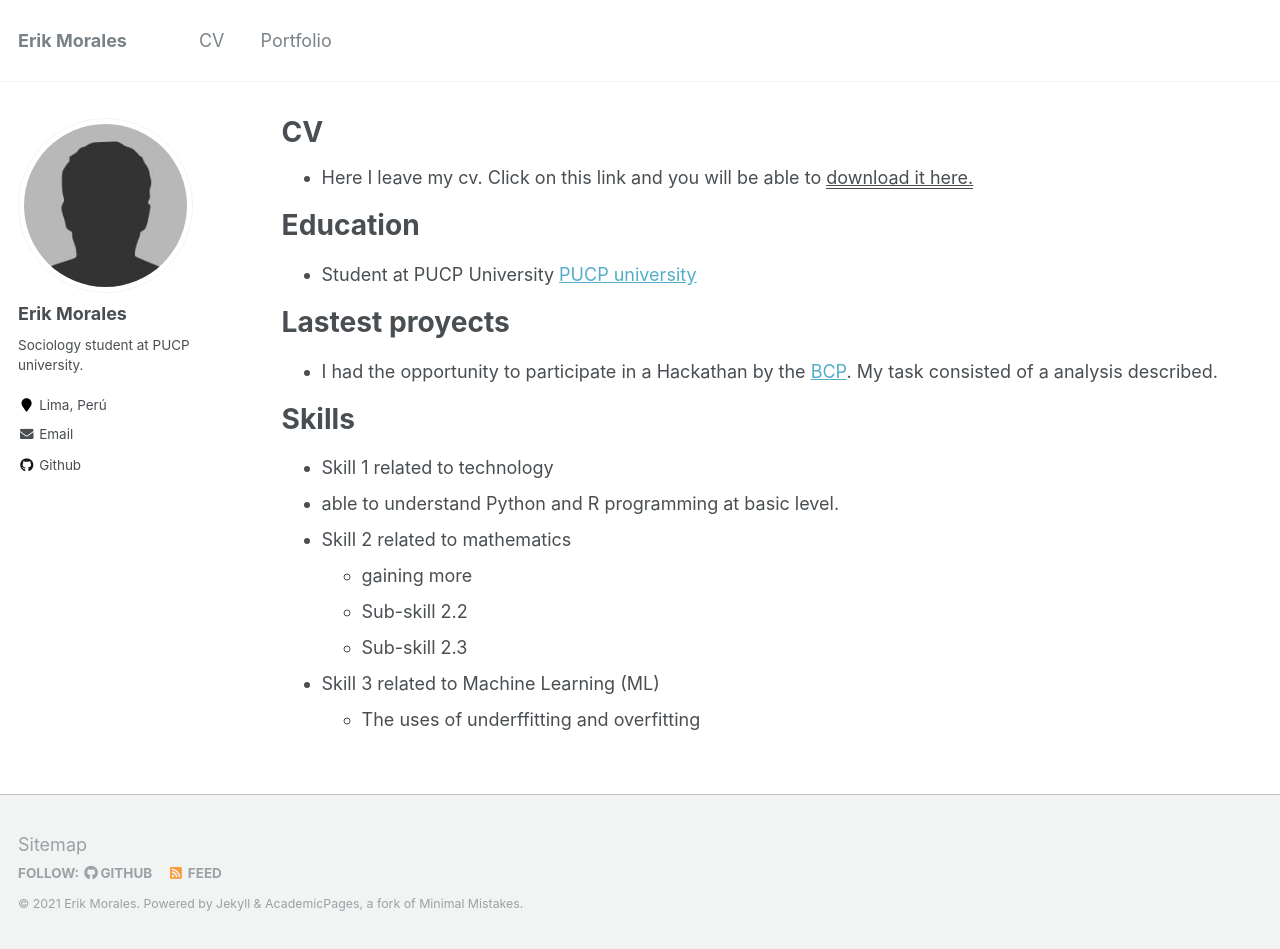
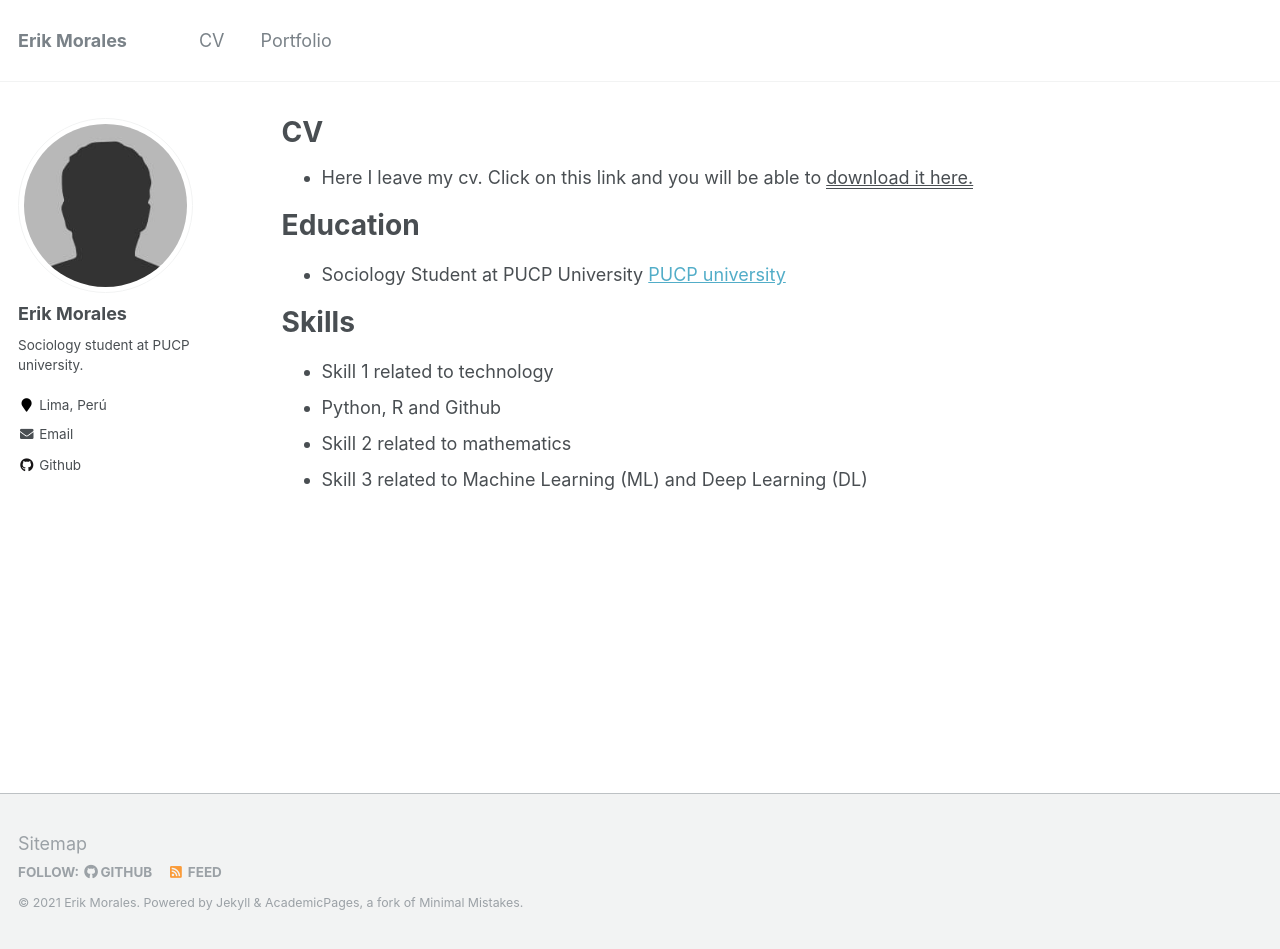
Before and after one commit to HaloReach2552/Brando.fold.github.io, a Jekyll site: the page built from _pages/cv.md, in a window 1280 px wide and 949 px high. Built offline with Jekyll 4.4.1, drawn with Linux system fonts in a browser that asks for light colours.

Commit message:
Update cv.md

```diff
--- a/_pages/cv.md
+++ b/_pages/cv.md
@@ -14,19 +14,12 @@ redirect_from:
 
 Education
 ======
-* Student at PUCP University [PUCP university](https://www.pucp.edu.pe/)
+* Sociology Student at PUCP University [PUCP university](https://www.pucp.edu.pe/)
 
-Lastest proyects
-======
-* I had the opportunity to participate in a Hackathan by the [BCP](https://www.viabcp.com/). My task consisted of a analysis described.
 
 Skills
 ======
 * Skill 1 related to technology
-* able to understand Python and R programming at basic level.
+* Python, R and Github
 * Skill 2 related to mathematics
-  * gaining more
-  * Sub-skill 2.2
-  * Sub-skill 2.3
-* Skill 3 related to Machine Learning (ML)
-  * The uses of underffitting and overfitting
+* Skill 3 related to Machine Learning (ML) and Deep Learning (DL)
```
